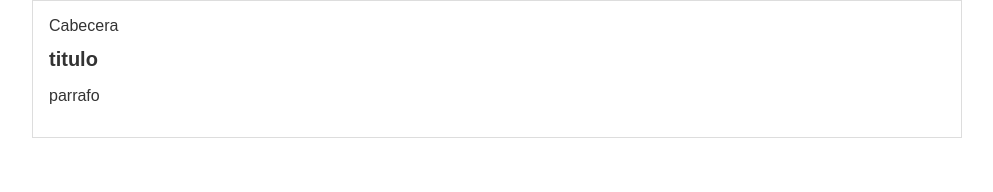
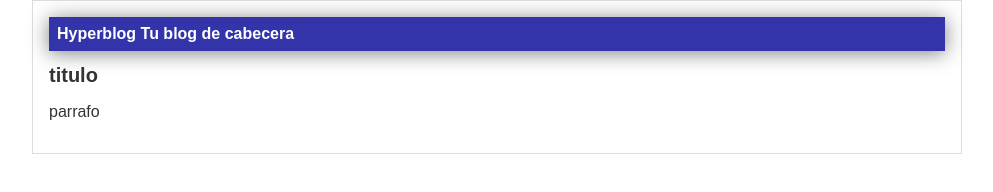
Before and after one commit to andres1521/HYPERBLOG, a plain HTML site: page index.html in a window 1280 px wide. Shown: the whole page, without its empty margins (143-1136 px from the left). Drawn offline with Linux system fonts and the light colour scheme.

Commit message:
agregando cabecera

```diff
--- a/css/estilos.css
+++ b/css/estilos.css
@@ -7,6 +7,15 @@ body{
     padding: 0;
 }
 
+#cabecera
+{
+    background: #33A;
+    box-shadow: 0px 2px 20px 0px rgba(0,0,0,0.5);
+    color: white;
+    font-weight: bold;
+    margin: 0;
+    padding: 0.5em;
+}
 #container{
     width: 70%;
     padding: 1em;
--- a/index.html
+++ b/index.html
@@ -10,7 +10,8 @@
 <body>
     <div id="container">
         <div id="cabecera">
-            Cabecera
+            Hyperblog
+            <span id="tagline">Tu blog de cabecera</span>
         </div>
         <div id="post">
         <h1 h1>titulo</h1>
```
